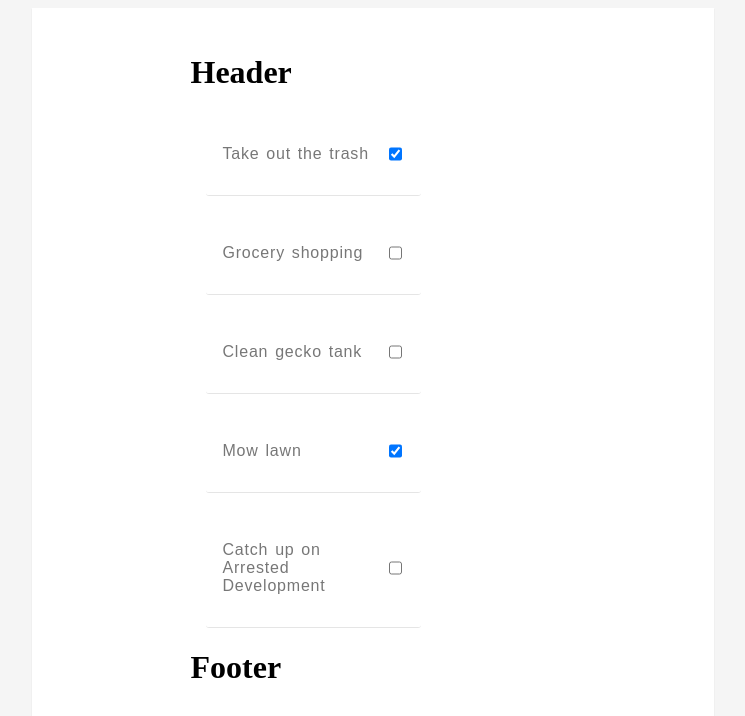
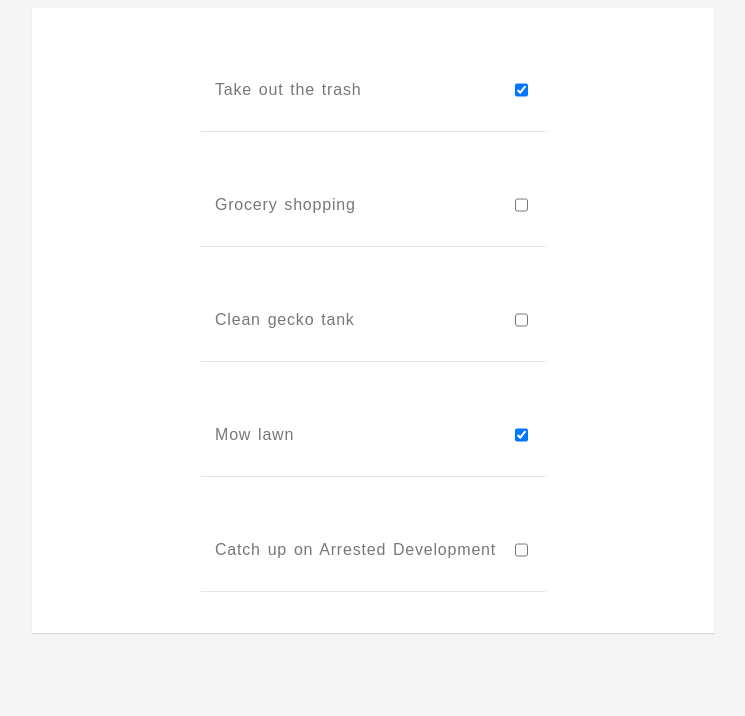
Before and after one commit to Ghazvinie/react-scrimba, a React (Create React App) app in the folder todo/: page / in a window 1280 px wide. Shown: the top 716 px of the page, without its empty margins (267-1012 px from the left). Built offline with nearby package versions, Linux system fonts and the light colour scheme.

Commit message:
conditional rendering practice

```diff
--- a/todo/src/App.js
+++ b/todo/src/App.js
@@ -2,20 +2,35 @@ import React from "react";
 import ToDoItem from './components/ToDoItem';
 import toDoData from './todosData';
 
-class App  extends React.Component {
+class App extends React.Component {
     constructor() {
         super()
         this.state = {
-            toDoData: toDoData
+            toDoData: toDoData,
+            isLoading: true
         };
     };
-    render () {
+
+    componentDidMount() {
+        setTimeout(() => {
+            this.setState({
+                isLoading: false
+            })
+        }, 2000)
+    };
+
+    render() {
         return (
-            <div className="todo-items-container">
-                <ToDoItem text={this.state.toDoData} />
+            <div>
+                {this.state.isLoading ?
+                    <h1>Page is loading...</h1>
+                    : <div className="todo-items-container">
+                        <ToDoItem text={this.state.toDoData} />
+                    </div>
+                }
             </div>
-        )
-    }
+        );
+    };
 }
 
 export default App;
--- a/todo/src/components/ToDoItem.js
+++ b/todo/src/components/ToDoItem.js
@@ -6,7 +6,6 @@ class ToDoItem extends React.Component {
         this.state = {
             toDos: props.text,
             // color: 'red',
-            isLoading: true
         };
         this.handleClick = this.handleClick.bind(this);
     };
@@ -36,19 +35,11 @@ class ToDoItem extends React.Component {
     //   })
     // }
 
-    componentDidMount() {
-        setTimeout(() => {
-            this.setState({
-                isLoading: false
-            })
-        }, 2000)
-    };
+
 
     render() {
         return (
-            <div>
-                <h1>Header</h1>
-                {this.state.isLoading ? <h1>Please wait while the page loads</h1> : this.state.toDos.map(item => {
+            this.state.toDos.map(item => {
             return (
                 <div className="todo-item" key={item.id} >
                     <p style={{ color: this.state.color }}>{item.text}</p>
@@ -57,9 +48,7 @@ class ToDoItem extends React.Component {
                     </div>
                 </div>
             );
-                })}
-                <h1>Footer</h1>
-            </div>
+        })
         );
     };
 }
```
Lines whose indentation alone changed are shown as unchanged.
